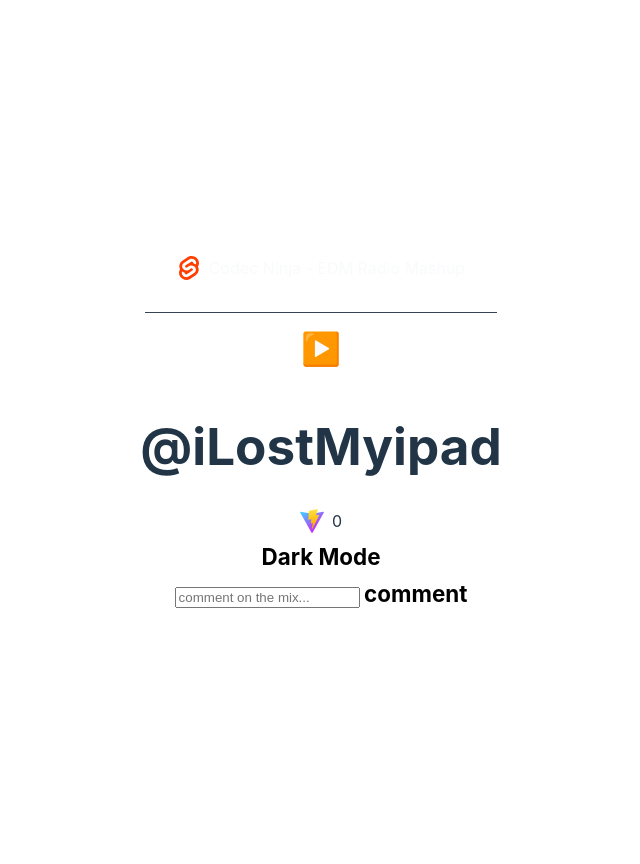
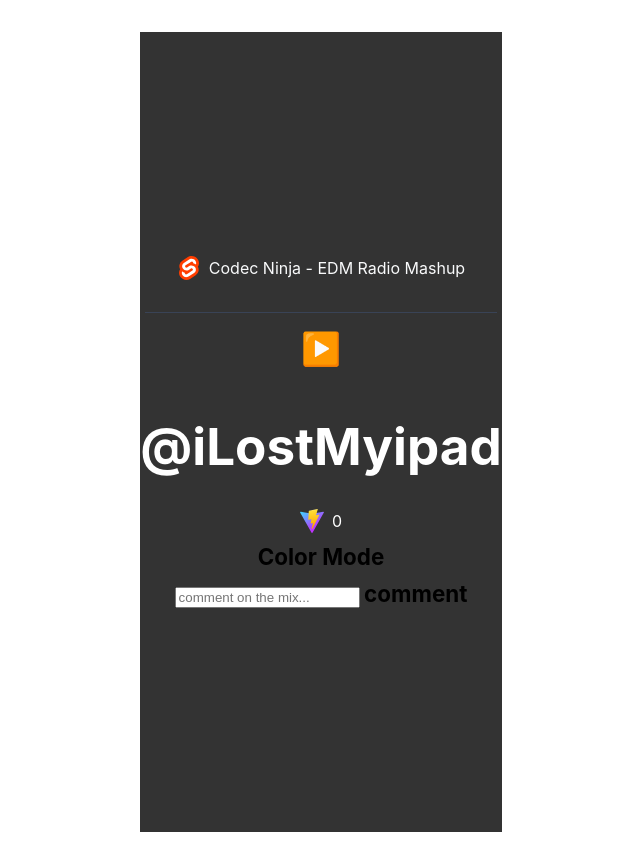
Before and after one commit to sudo-self/svelte-mp3, a Svelte app: page / in a window 1280 px wide. Shown: the whole page, without its empty margins (319-959 px from the left). Built offline with nearby package versions, Linux system fonts and the light colour scheme.

Commit message:
Update App.svelte
Signed-off-by: Sudo-Self <sudo-self@proton.me>

```diff
--- a/src/App.svelte
+++ b/src/App.svelte
@@ -5,7 +5,7 @@
   const messageCount = writable(0);
   let messageText = '';
   let messages = [];
-  let isDarkMode = false;
+  let isDarkMode = true;
   let isLoading = false;
 
   async function loadMessages() {
@@ -139,7 +139,7 @@
     <img src="/vite.svg" alt="Book Icon" class="book-icon" />
     <span>{$messageCount}</span>
   </div>
-  <button on:click={toggleDarkMode} style="margin-bottom: 10px;">Dark Mode</button>
+  <button on:click={toggleDarkMode} style="margin-bottom: 10px;">Color Mode</button>
   <form on:submit={handleSubmit}>
     <input type="text" bind:value={messageText} placeholder="comment on the mix..." required>
     <button type="submit">comment</button>
```
